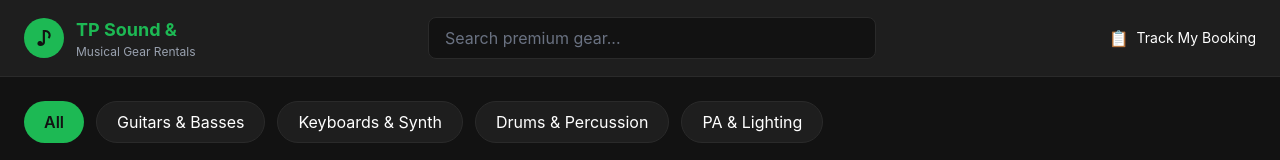
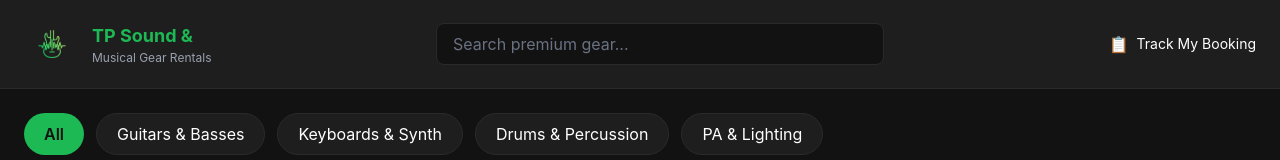
Before and after one commit to Arosha-51/TP-Sound-Rental-Management-System, a React app in the folder frontend/: page / in a window 1280 px wide. Shown: the top 160 px of the page. Built offline with nearby package versions, Linux system fonts and the light colour scheme; no server answers; the HTML template or start-up script is replaced by a standard one.

Commit message:
TPS #comment Added TP Sound logo to website header

```diff
--- a/frontend/src/pages/Catalog.jsx
+++ b/frontend/src/pages/Catalog.jsx
@@ -1,5 +1,6 @@
 import { useState, useEffect } from 'react';
 import axios from 'axios';
+import logo from '../assets/Logo.png';
 
 const API_URL = 'http://localhost:5000/api';
 
@@ -54,9 +55,11 @@ function Catalog() {
       <header className="border-b border-dark-border bg-dark-card">
         <div className="max-w-7xl mx-auto px-6 py-4 flex justify-between items-center">
           <div className="flex items-center gap-3">
-            <div className="w-10 h-10 bg-neon rounded-full flex items-center justify-center">
-              <span className="text-dark font-bold text-xl">♪</span>
-            </div>
+            <img
+              src={logo}
+              alt="TP Sound Logo"
+              className="w-14 h-14 object-contain"
+            />
             <div>
               <h1 className="text-neon font-bold text-lg">TP Sound &</h1>
               <p className="text-gray-400 text-xs">Musical Gear Rentals</p>
@@ -87,11 +90,10 @@ function Catalog() {
             <button
               key={cat}
               onClick={() => setSelectedCategory(cat)}
-              className={`px-5 py-2 rounded-full whitespace-nowrap transition ${
-                selectedCategory === cat
+              className={`px-5 py-2 rounded-full whitespace-nowrap transition ${selectedCategory === cat
                   ? 'bg-neon text-dark font-semibold'
                   : 'bg-dark-card text-white border border-dark-border hover:border-neon'
-              }`}
+                }`}
             >
               {cat}
             </button>
@@ -139,11 +141,10 @@ function Catalog() {
                     <span className="text-6xl">🎸</span>
                   )}
                   <span
-                    className={`absolute top-3 right-3 px-3 py-1 rounded-full text-xs font-semibold ${
-                      item.status === 'Available'
+                    className={`absolute top-3 right-3 px-3 py-1 rounded-full text-xs font-semibold ${item.status === 'Available'
                         ? 'bg-neon/20 text-neon border border-neon'
                         : 'bg-red-500/20 text-red-400 border border-red-500'
-                    }`}
+                      }`}
                   >
                     {item.status}
                   </span>
@@ -152,7 +153,7 @@ function Catalog() {
                 <div className="p-4">
                   <p className="text-gray-400 text-xs uppercase tracking-wide mb-1">
                     {item.equipmentCode} • {item.category}
-                 </p>
+                  </p>
                   <h3 className="text-white font-semibold text-base mb-3 line-clamp-2 h-12">
                     {item.name}
                   </h3>
@@ -165,11 +166,10 @@ function Catalog() {
 
                   <button
                     disabled={item.status !== 'Available'}
-                    className={`w-full py-2 rounded-lg font-semibold transition ${
-                      item.status === 'Available'
+                    className={`w-full py-2 rounded-lg font-semibold transition ${item.status === 'Available'
                         ? 'bg-neon text-dark hover:bg-neon/90'
                         : 'bg-dark-border text-gray-500 cursor-not-allowed'
-                    }`}
+                      }`}
                   >
                     {item.status === 'Available' ? 'Book Now' : 'Unavailable'}
                   </button>
```
Also changed, not shown: frontend/src/assets/Logo.png (added).
